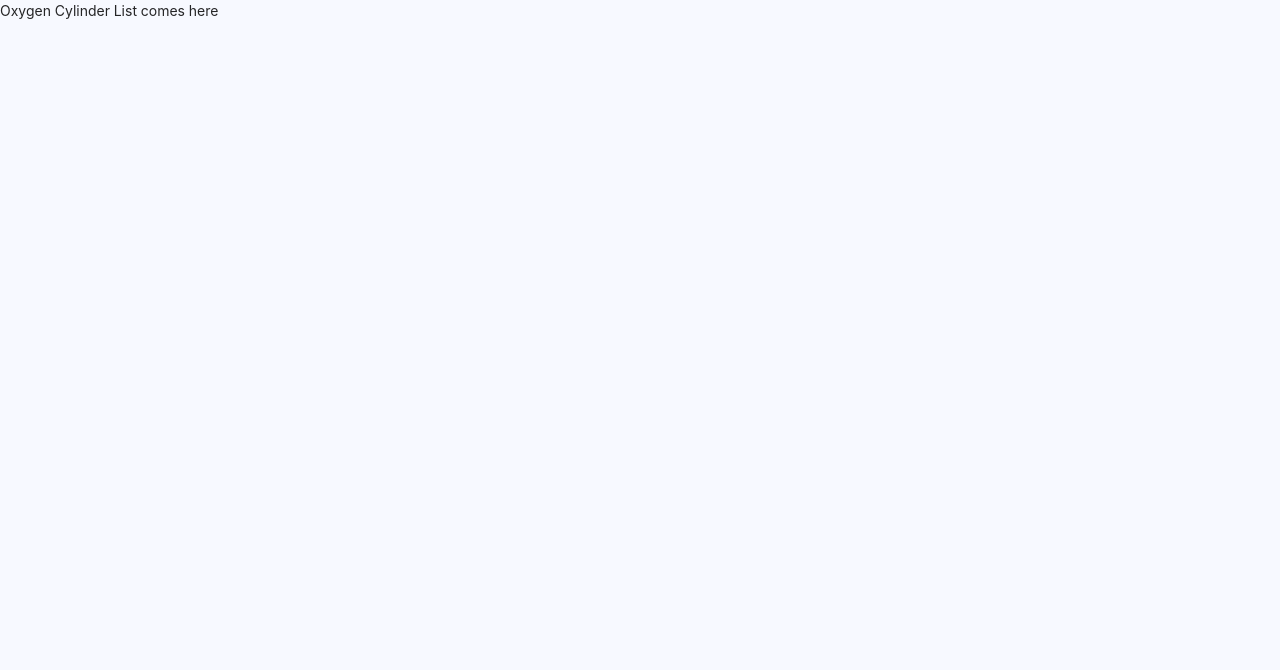
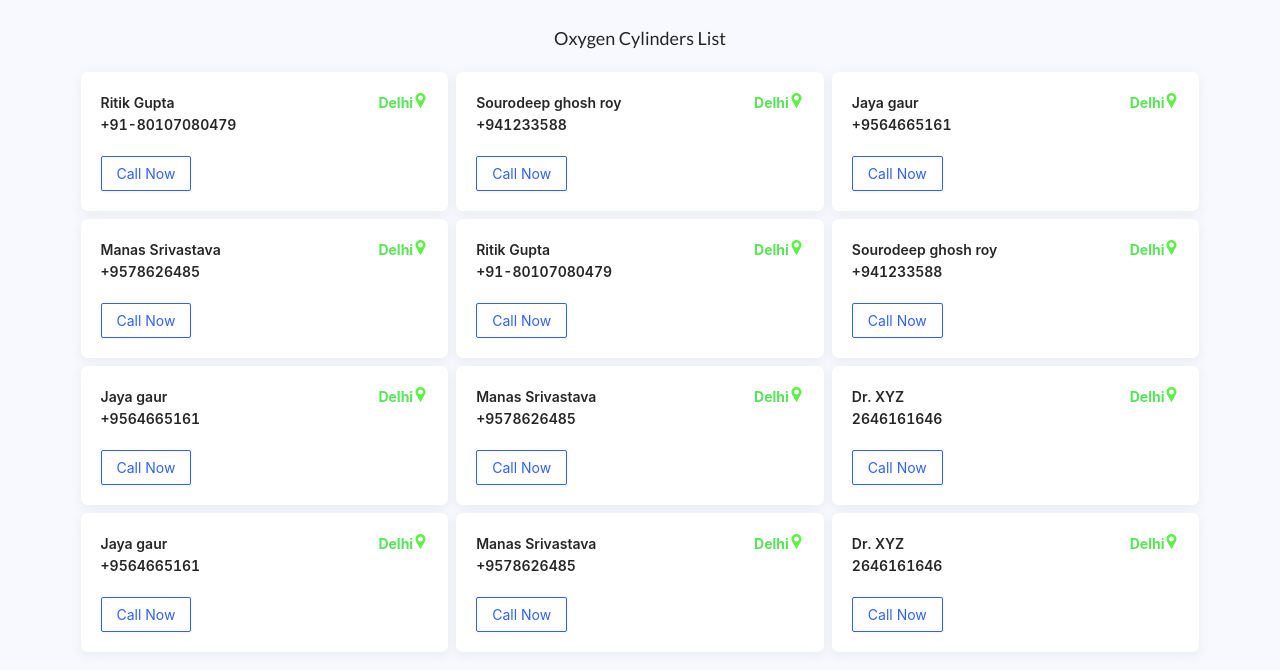
Before and after one commit to Souro-23/covidcareapp, a React (Create React App) app: page /oxygenCylinders in a window 1280 px wide. Shown: the top 670 px of the page. Built offline with nearby package versions, Linux system fonts and the light colour scheme.

Commit message:
List pages updated

```diff
--- a/src/Components/InfoCard/InfoCard.js
+++ b/src/Components/InfoCard/InfoCard.js
@@ -1,6 +1,45 @@
+import { Button } from "antd";
 import React from "react";
 import classes from "./InfoCard.module.css";
+import whatsapp from "../../IconImages/whatsapp.png";
+import pin from "../../IconImages/pin.svg";
 
-export default function InfoCard() {
-  return <div>Info Card comes here</div>;
+export default function InfoCard({ name, phone, type, location }) {
+  return (
+    <div className={classes.infoCard}>
+      <div className={classes.details}>
+        <div className={classes.nameAndPhone}>
+          <p>{name}</p>
+          <p>{phone}</p>
+        </div>
+        {type === "doctors" ? (
+          <Button
+            className={classes.Button}
+            icon={
+              <img
+                src={whatsapp}
+                style={{ height: "20px", width: "20px", paddingRight: "2px" }}
+                alt='WhatsApp Logo'
+              />
+            }>
+            WhatsApp
+          </Button>
+        ) : (
+          <Button className={classes.Button}>Call Now</Button>
+        )}
+      </div>
+      {type === "doctors" ? (
+        <div className={classes.status}>Available Now</div>
+      ) : (
+        <div className={classes.status}>
+          <p>{location}</p>
+          <img
+            src={pin}
+            alt='pin logo'
+            style={{ height: "15px", width: "15px" }}
+          />
+        </div>
+      )}
+    </div>
+  );
 }
--- a/src/Components/InfoCard/InfoCard.module.css
+++ b/src/Components/InfoCard/InfoCard.module.css
@@ -1 +1,40 @@
-/*HERE comes some CSS*/
+.infoCard {
+  display: flex;
+  justify-content: space-between;
+  padding: 20px;
+  background: #ffffff 0% 0% no-repeat;
+  box-shadow: 0px 3px 12px #a8a8a829;
+  border-radius: 7px;
+  opacity: 1;
+}
+
+.nameAndPhone {
+  font-weight: 600;
+  width: 160px;
+  margin-bottom: 20px;
+}
+
+.nameAndPhone p {
+  margin-bottom: 0px;
+  white-space: nowrap;
+  overflow: hidden;
+  text-overflow: ellipsis;
+}
+.status {
+  display: flex;
+  flex-direction: row;
+  align-items: baseline;
+  color: rgb(88, 228, 88);
+  font-weight: 700;
+}
+
+.Button {
+  display: flex !important;
+  flex-direction: row !important;
+  align-items: center !important;
+  justify-content: center !important;
+  border: 1px solid #2f61f5 !important;
+  color: #2f61f5 !important;
+  height: 35px !important;
+  line-height: 20px !important;
+}
--- a/src/Containers/DoctorsList/DoctorsList.js
+++ b/src/Containers/DoctorsList/DoctorsList.js
@@ -1,5 +1,84 @@
 import React from "react";
+import InfoCard from "../../Components/InfoCard/InfoCard";
+import classes from "../RegistrationForm.module.css";
+import { Col, Row } from "antd";
 
+const doctorsList = [
+  {
+    name: "Ritik Gupta",
+    phone: "+91-80107080479",
+    location: "Delhi",
+  },
+  {
+    name: "Sourodeep ghosh roy",
+    phone: "+941233588",
+    location: "Delhi",
+  },
+  {
+    name: "Jaya gaur",
+    phone: "+9564665161",
+    location: "Delhi",
+  },
+  {
+    name: "Manas Srivastava",
+    phone: "+9578626485",
+    location: "Delhi",
+  },
+  {
+    name: "Ritik Gupta",
+    phone: "+91-80107080479",
+    location: "Delhi",
+  },
+  {
+    name: "Sourodeep ghosh roy",
+    phone: "+941233588",
+    location: "Delhi",
+  },
+  {
+    name: "Jaya gaur",
+    phone: "+9564665161",
+    location: "Delhi",
+  },
+  {
+    name: "Manas Srivastava",
+    phone: "+9578626485",
+    location: "Delhi",
+  },
+  {
+    name: "Dr. XYZ",
+    phone: "2646161646",
+    location: "Delhi",
+  },
+
+  {
+    name: "Jaya gaur",
+    phone: "+9564665161",
+    location: "Delhi",
+  },
+  {
+    name: "Manas Srivastava",
+    phone: "+9578626485",
+    location: "Delhi",
+  },
+  {
+    name: "Dr. XYZ",
+    phone: "2646161646",
+    location: "Delhi",
+  },
+];
 export default function DoctorsList() {
-  return <div>Doctors List comes here</div>;
+  return (
+    <div className={classes.body}>
+      <div className={classes.formTitle}>
+        <h1>List of Available Doctors</h1>
+      </div>
+      <Row justify='center' gutter={[8, 8]}>
+        {doctorsList.map((doctor, index) => (
+          <Col lg={7} md={8} sm={15} xs={24}>
+            <InfoCard name={doctor.name} phone={doctor.phone} type='doctors' />
+          </Col>
+        ))}
+      </Row>
+    </div>
+  );
 }
--- a/src/Containers/FoodList/FoodList.js
+++ b/src/Containers/FoodList/FoodList.js
@@ -1,5 +1,89 @@
 import React from "react";
+import InfoCard from "../../Components/InfoCard/InfoCard";
+import classes from "../RegistrationForm.module.css";
+import { Col, Row } from "antd";
 
+const foodList = [
+  {
+    name: "Ritik Gupta",
+    phone: "+91-80107080479",
+    location: "Delhi",
+  },
+  {
+    name: "Sourodeep ghosh roy",
+    phone: "+941233588",
+    location: "Delhi",
+  },
+  {
+    name: "Jaya gaur",
+    phone: "+9564665161",
+    location: "Delhi",
+  },
+  {
+    name: "Manas Srivastava",
+    phone: "+9578626485",
+    location: "Delhi",
+  },
+  {
+    name: "Ritik Gupta",
+    phone: "+91-80107080479",
+    location: "Delhi",
+  },
+  {
+    name: "Sourodeep ghosh roy",
+    phone: "+941233588",
+    location: "Delhi",
+  },
+  {
+    name: "Jaya gaur",
+    phone: "+9564665161",
+    location: "Delhi",
+  },
+  {
+    name: "Manas Srivastava",
+    phone: "+9578626485",
+    location: "Delhi",
+  },
+  {
+    name: "Dr. XYZ",
+    phone: "2646161646",
+    location: "Delhi",
+  },
+
+  {
+    name: "Jaya gaur",
+    phone: "+9564665161",
+    location: "Delhi",
+  },
+  {
+    name: "Manas Srivastava",
+    phone: "+9578626485",
+    location: "Delhi",
+  },
+  {
+    name: "Dr. XYZ",
+    phone: "2646161646",
+    location: "Delhi",
+  },
+];
 export default function FoodList() {
-  return <div>Food List comes here</div>;
+  return (
+    <div className={classes.body}>
+      <div className={classes.formTitle}>
+        <h1>Food Delivery</h1>
+      </div>
+      <Row justify='center' gutter={[8, 8]}>
+        {foodList.map((food, index) => (
+          <Col lg={7} md={8} sm={15} xs={24}>
+            <InfoCard
+              name={food.name}
+              phone={food.phone}
+              type='food'
+              location={food.location}
+            />
+          </Col>
+        ))}
+      </Row>
+    </div>
+  );
 }
--- a/src/Containers/OxygenCylinderList/OxygenCylinderList.js
+++ b/src/Containers/OxygenCylinderList/OxygenCylinderList.js
@@ -1,9 +1,89 @@
-import React from 'react';
+import React from "react";
+import InfoCard from "../../Components/InfoCard/InfoCard";
+import classes from "../RegistrationForm.module.css";
+import { Col, Row } from "antd";
 
+const oxygenCylinderList = [
+  {
+    name: "Ritik Gupta",
+    phone: "+91-80107080479",
+    location: "Delhi",
+  },
+  {
+    name: "Sourodeep ghosh roy",
+    phone: "+941233588",
+    location: "Delhi",
+  },
+  {
+    name: "Jaya gaur",
+    phone: "+9564665161",
+    location: "Delhi",
+  },
+  {
+    name: "Manas Srivastava",
+    phone: "+9578626485",
+    location: "Delhi",
+  },
+  {
+    name: "Ritik Gupta",
+    phone: "+91-80107080479",
+    location: "Delhi",
+  },
+  {
+    name: "Sourodeep ghosh roy",
+    phone: "+941233588",
+    location: "Delhi",
+  },
+  {
+    name: "Jaya gaur",
+    phone: "+9564665161",
+    location: "Delhi",
+  },
+  {
+    name: "Manas Srivastava",
+    phone: "+9578626485",
+    location: "Delhi",
+  },
+  {
+    name: "Dr. XYZ",
+    phone: "2646161646",
+    location: "Delhi",
+  },
+
+  {
+    name: "Jaya gaur",
+    phone: "+9564665161",
+    location: "Delhi",
+  },
+  {
+    name: "Manas Srivastava",
+    phone: "+9578626485",
+    location: "Delhi",
+  },
+  {
+    name: "Dr. XYZ",
+    phone: "2646161646",
+    location: "Delhi",
+  },
+];
 export default function OxygenCylinderList() {
   return (
-    <div>
-      Oxygen Cylinder List comes here
+    <div className={classes.body}>
+      <div className={classes.formTitle}>
+        <h1>Oxygen Cylinders List</h1>
+      </div>
+      <Row justify='center' gutter={[8, 8]}>
+        {oxygenCylinderList.map((ocl, index) => (
+          <Col lg={7} md={8} sm={15} xs={24}>
+            <InfoCard
+              name={ocl.name}
+              phone={ocl.phone}
+              type='ocl'
+              location={ocl.location}
+            />
+          </Col>
+        ))}
+      </Row>
     </div>
   );
 }
```
Also changed, not shown: src/IconImages/pin.svg (added), src/IconImages/whatsapp.png (added).
